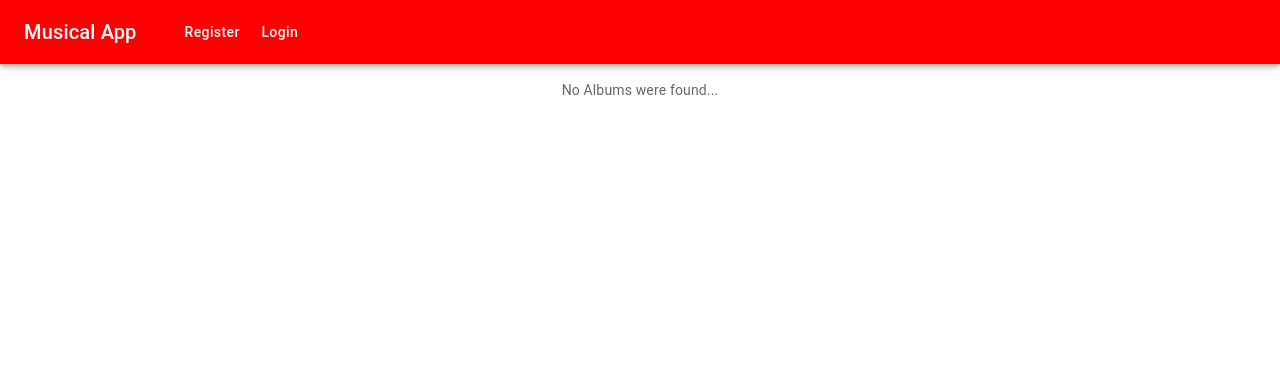
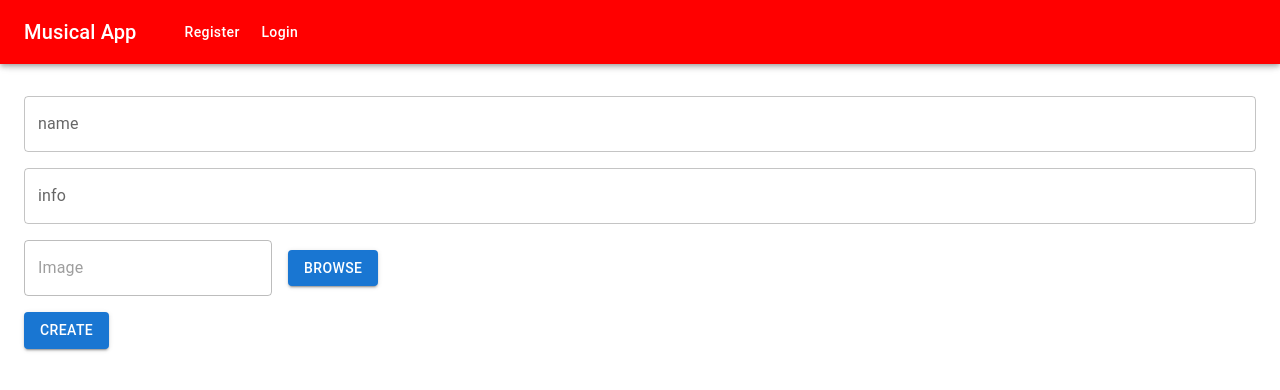
Before and after one commit to uma-pyoi/musicapp, a Next.js app in the folder client/: page /artists/create in a window 1280 px wide. Shown: the top 390 px of the page. Built offline with nearby package versions, Linux system fonts and the light colour scheme; no server answers.

Commit message:
add Artists Form hw: 94
related #18

```diff
--- /dev/null
+++ b/client/src/app/artists/create/page.tsx
@@ -0,0 +1,5 @@
+import { ArtistsForm } from '@/components/Forms/ArtistForm/ArtistForm';
+
+export default function Artists() {
+	return <ArtistsForm />;
+}
--- /dev/null
+++ b/client/src/components/Forms/ArtistForm/ArtistForm.tsx
@@ -0,0 +1,93 @@
+'use client';
+
+import { useAppDispatch } from '@/store/hooks';
+import { Box, Button, Grid2, TextField } from '@mui/material';
+import { ChangeEvent, FormEvent, useState } from 'react';
+import { FileInput } from '../FileInput/FileInput';
+import { createArtist } from '@/features/artistsSlice';
+
+interface NewArtistState {
+	name: string;
+	info: string;
+}
+
+export function ArtistsForm() {
+	const dispatch = useAppDispatch();
+	const [artist, setArtist] = useState<NewArtistState>({
+		name: '',
+		info: '',
+	});
+
+	const submitFormHandler = (e: FormEvent<HTMLFormElement>) => {
+		e.preventDefault();
+
+		const formData: FormData = new FormData();
+		Object.entries(artist).forEach(([key, value]) => {
+			if (typeof value === 'object') {
+				formData.append(key, value);
+			} else {
+				if (value.trim().length === 0) {
+					return;
+				}
+				formData.append(key, `${value}`);
+			}
+		});
+
+		dispatch(createArtist(formData));
+		console.log('formData !!!!!!!!!!!!!!!!! ', formData);
+	};
+
+	const inputChangeHandler = (e: ChangeEvent<HTMLInputElement>) => {
+		const { name, value } = e.target;
+		setArtist((prevState) => {
+			return { ...prevState, [name]: value };
+		});
+	};
+
+	const fileChangeHandler = (e: ChangeEvent<HTMLInputElement>) => {
+		if (e?.target?.files?.[0]) {
+			const name = e.target.name;
+			const file: File = e.target.files[0];
+			setArtist((prevState) => {
+				return { ...prevState, [name]: file };
+			});
+		}
+	};
+
+	return (
+		<Box component={'form'} autoComplete='off' onSubmit={submitFormHandler} paddingY={2}>
+			<Grid2 container direction={'column'} spacing={2}>
+				<Grid2>
+					<TextField
+						fullWidth
+						variant='outlined'
+						id='name'
+						label='name'
+						value={artist.name}
+						name='name'
+						onChange={inputChangeHandler}
+					/>
+				</Grid2>
+				<Grid2>
+					<TextField
+						fullWidth
+						variant='outlined'
+						id='info'
+						label='info'
+						value={artist.info}
+						name='info'
+						onChange={inputChangeHandler}
+					/>
+				</Grid2>
+				<Grid2>
+					<FileInput label='Image' name='image' onChange={fileChangeHandler} />
+				</Grid2>
+				<Grid2>
+					<Button type='submit' variant='contained'>
+						CREATE
+					</Button>
+				</Grid2>
+			</Grid2>
+		</Box>
+	);
+}
--- /dev/null
+++ b/client/src/components/Forms/FileInput/FileInput.tsx
@@ -0,0 +1,58 @@
+import { Button, Grid2, styled, TextField } from "@mui/material";
+import { ChangeEvent, useRef, useState } from "react";
+
+interface Props {
+  name: string;
+  label: string;
+  onChange: (event: ChangeEvent<HTMLInputElement>) => void;
+}
+
+const HiddenInputFile = styled("input")({ display: "none" });
+
+export function FileInput({ name, label, onChange }: Props) {
+  const inputRef = useRef<HTMLInputElement>(null);
+  const [fileName, setFileName] = useState("");
+
+  const activeInput = () => {
+    if (inputRef.current) {
+      inputRef.current.click();
+    }
+  };
+
+  const onFileChange = (e: ChangeEvent<HTMLInputElement>) => {
+    if (e?.target?.files?.[0]?.name) {
+      setFileName(e.target.files[0].name);
+    } else {
+      setFileName("");
+    }
+    onChange(e);
+  };
+
+  return (
+    <>
+      <HiddenInputFile
+        type="file"
+        name={name}
+        onChange={onFileChange}
+        ref={inputRef}
+      />
+      <Grid2 container direction={"row"} spacing={2} alignItems={"center"}>
+        <Grid2>
+          <TextField
+            variant="outlined"
+            fullWidth
+            label={label}
+            value={fileName}
+            disabled
+            onClick={activeInput}
+          />
+        </Grid2>
+        <Grid2>
+          <Button variant="contained" onClick={activeInput}>
+            Browse
+          </Button>
+        </Grid2>
+      </Grid2>
+    </>
+  );
+}
--- a/client/src/features/artistsSlice.ts
+++ b/client/src/features/artistsSlice.ts
@@ -20,6 +20,11 @@ export const fetchArtists = createAsyncThunk('fetch/artists', async () => {
 
 export const fetchArtist = createAsyncThunk('fetch/artist', async (payload: string) => {
 	const { data } = await axiosApiClient.get<IArtist>(`/artists/${payload}`);
+	return data;
+});
+
+export const createArtist = createAsyncThunk('create/artist', async (payload: FormData) => {
+	const { data } = await axiosApiClient.post('/artists', payload);
 	return data;
 });
 
```
